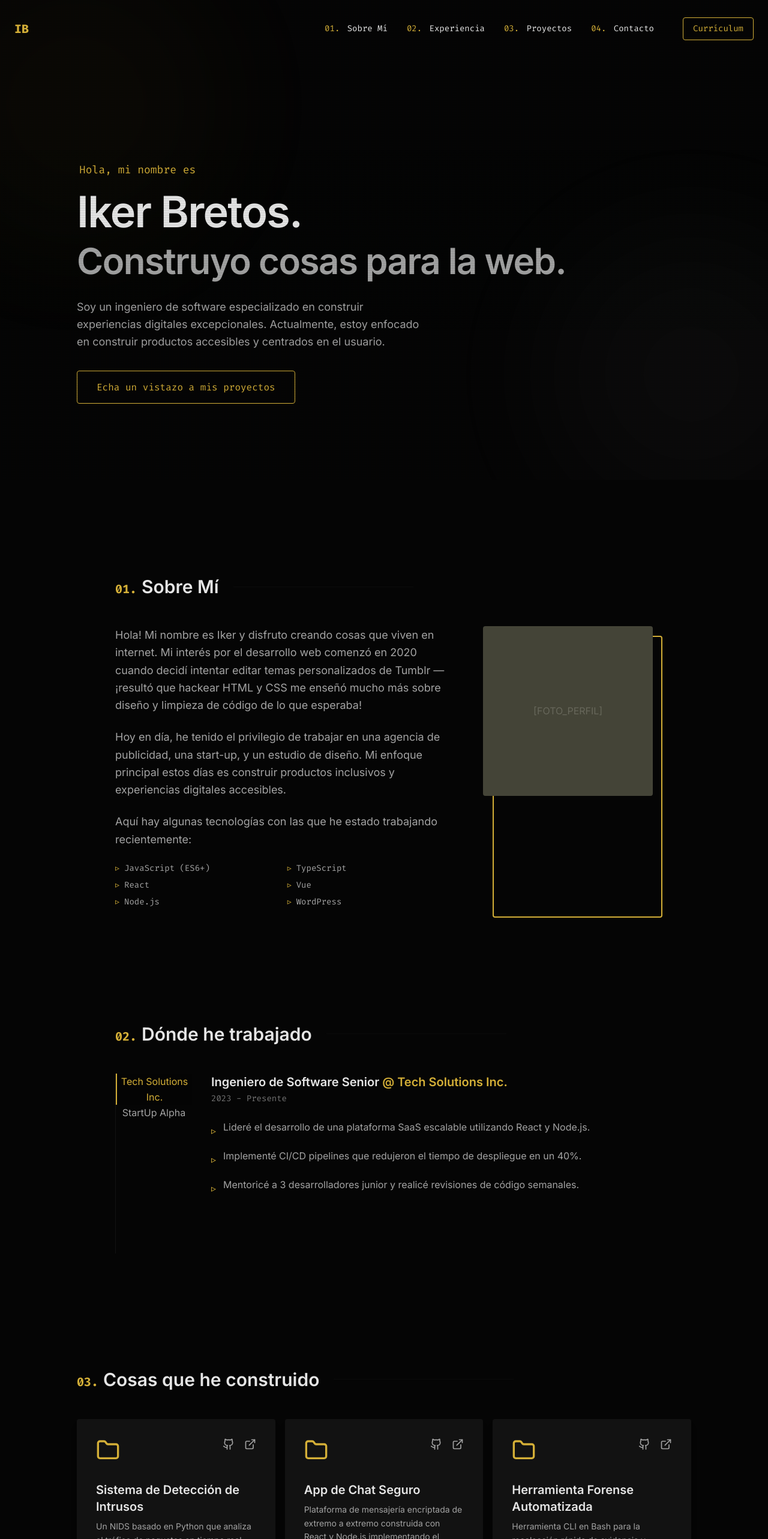
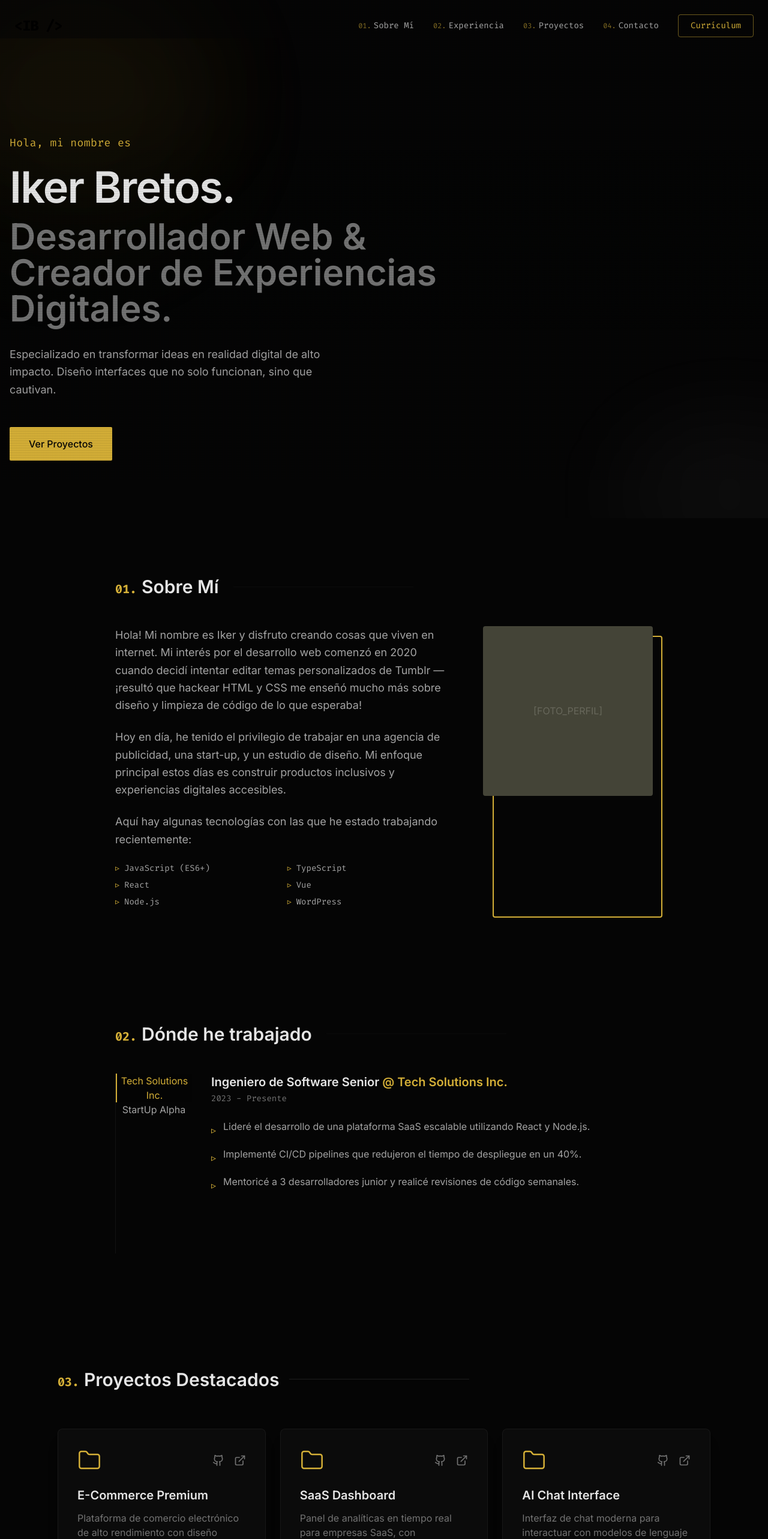
Before and after one commit to ikerbretos/ikerbretos.github.io, a React (Vite) app: page / in a window 1280 px wide. Shown: the top 2566 px of the page at 60% size. Built offline with nearby package versions, Linux system fonts and the light colour scheme.

Commit message:
feat: Elevate to Ultra-Premium Gold/Black aesthetic

```diff
--- a/src/components/Hero.tsx
+++ b/src/components/Hero.tsx
@@ -3,52 +3,71 @@ import { motion } from 'framer-motion';
 
 export const Hero: React.FC = () => {
     return (
-        <section id="hero" className="min-h-screen flex items-center justify-center px-4 md:px-24">
-            <div className="container max-w-5xl">
+        <section id="hero" className="min-h-screen flex items-center justify-center pt-16 relative overflow-hidden">
+            {/* Ambient Background Effect */}
+            <div className="absolute inset-0 pointer-events-none">
+                <div className="absolute top-[-10%] left-[-10%] w-[40%] h-[40%] bg-primary/5 rounded-full blur-[100px] animate-pulse"></div>
+                <div className="absolute bottom-[-10%] right-[-10%] w-[30%] h-[30%] bg-secondary/5 rounded-full blur-[100px] animate-pulse delay-1000"></div>
+            </div>
+
+            <div className="container mx-auto px-4 z-10">
                 <motion.div
                     initial={{ opacity: 0, y: 30 }}
                     animate={{ opacity: 1, y: 0 }}
-                    transition={{ duration: 0.5 }}
+                    transition={{ duration: 0.8, ease: "easeOut" }}
+                    className="max-w-3xl"
                 >
-                    <p className="font-mono text-primary mb-5 ml-1 text-lg">Hola, mi nombre es</p>
-                </motion.div>
+                    <motion.p
+                        initial={{ opacity: 0, x: -20 }}
+                        animate={{ opacity: 1, x: 0 }}
+                        transition={{ delay: 0.2, duration: 0.5 }}
+                        className="text-primary font-mono text-lg mb-6 tracking-wide"
+                    >
+                        Hola, mi nombre es
+                    </motion.p>
 
                     <motion.h1
-                    initial={{ opacity: 0, y: 30 }}
+                        initial={{ opacity: 0, y: 20 }}
                         animate={{ opacity: 1, y: 0 }}
-                    transition={{ duration: 0.5, delay: 0.1 }}
+                        transition={{ delay: 0.3, duration: 0.8 }}
                         className="text-5xl md:text-7xl font-bold text-secondary mb-4 tracking-tight"
                     >
                         Iker Bretos.
                     </motion.h1>
 
                     <motion.h2
-                    initial={{ opacity: 0, y: 30 }}
+                        initial={{ opacity: 0, y: 20 }}
                         animate={{ opacity: 1, y: 0 }}
-                    transition={{ duration: 0.5, delay: 0.2 }}
-                    className="text-4xl md:text-6xl font-bold text-text mb-8 tracking-tight"
+                        transition={{ delay: 0.5, duration: 0.8 }}
+                        className="text-4xl md:text-6xl font-bold text-text-dim mb-8 leading-tight"
                     >
-                    Construyo cosas para la web.
+                        <span className="text-gradient-gold">Desarrollador Web</span> & <br className="hidden md:block" />
+                        Creador de Experiencias Digitales.
                     </motion.h2>
 
                     <motion.p
-                    initial={{ opacity: 0, y: 30 }}
+                        initial={{ opacity: 0, y: 20 }}
                         animate={{ opacity: 1, y: 0 }}
-                    transition={{ duration: 0.5, delay: 0.3 }}
-                    className="text-text max-w-xl text-lg mb-12 leading-relaxed"
+                        transition={{ delay: 0.7, duration: 0.8 }}
+                        className="text-text text-lg max-w-xl mb-12 leading-relaxed"
                     >
-                    Soy un ingeniero de software especializado en construir experiencias digitales excepcionales.
-                    Actualmente, estoy enfocado en construir productos accesibles y centrados en el usuario.
+                        Especializado en transformar ideas en realidad digital de alto impacto.
+                        Diseño interfaces que no solo funcionan, sino que cautivan.
                     </motion.p>
 
                     <motion.div
-                    initial={{ opacity: 0, y: 30 }}
+                        initial={{ opacity: 0, y: 20 }}
                         animate={{ opacity: 1, y: 0 }}
-                    transition={{ duration: 0.5, delay: 0.4 }}
+                        transition={{ delay: 0.9, duration: 0.5 }}
                     >
-                    <a href="#projects" className="px-8 py-4 border border-primary text-primary rounded hover:bg-primary/10 transition-all font-mono">
-                        Echa un vistazo a mis proyectos
+                        <a
+                            href="#projects"
+                            className="group relative inline-flex items-center justify-center px-8 py-4 text-base font-medium text-bg bg-primary overflow-hidden transition-all duration-300 hover:scale-105 hover:shadow-[0_0_20px_rgba(212,175,55,0.3)] rounded-sm"
+                        >
+                            <span className="absolute w-0 h-0 transition-all duration-500 ease-out bg-white rounded-full group-hover:w-56 group-hover:h-56 opacity-10"></span>
+                            <span className="relative">Ver Proyectos</span>
                         </a>
+                    </motion.div>
                 </motion.div>
             </div>
         </section>
--- a/src/components/Navbar.tsx
+++ b/src/components/Navbar.tsx
@@ -1,9 +1,7 @@
 import React, { useState, useEffect } from 'react';
-import { motion, AnimatePresence } from 'framer-motion';
-import { Menu, X } from 'lucide-react';
+import { motion } from 'framer-motion';
 
 export const Navbar: React.FC = () => {
-    const [isOpen, setIsOpen] = useState(false);
     const [scrolled, setScrolled] = useState(false);
 
     useEffect(() => {
@@ -12,87 +10,52 @@ export const Navbar: React.FC = () => {
         return () => window.removeEventListener('scroll', handleScroll);
     }, []);
 
-    const navItems = [
-        { name: '01. Sobre Mí', href: '#about' },
-        { name: '02. Experiencia', href: '#experience' }, // Changed meaningful name for About/Education
-        { name: '03. Proyectos', href: '#projects' },
-        { name: '04. Contacto', href: '#contact' },
+    const links = [
+        { name: 'Sobre Mí', href: '#about' },
+        { name: 'Experiencia', href: '#experience' },
+        { name: 'Proyectos', href: '#projects' },
+        { name: 'Contacto', href: '#contact' },
     ];
 
     return (
-        <nav className={`fixed top-0 left-0 right-0 z-50 transition-all duration-300 ${scrolled ? 'h-20 bg-bg/90 backdrop-blur-md shadow-lg' : 'h-24 bg-transparent'}`}>
-            <div className="container h-full flex items-center justify-between px-6">
-                <a href="#" className="text-primary font-mono font-bold text-xl hover:text-primary/80 transition-colors">
-                    IB
+        <motion.nav
+            initial={{ y: -100 }}
+            animate={{ y: 0 }}
+            transition={{ duration: 0.8, ease: "circOut" }}
+            className={`fixed w-full z-50 transition-all duration-500 ${scrolled ? 'py-4 bg-bg/80 backdrop-blur-xl border-b border-white/5 shadow-2xl' : 'py-6 bg-transparent'
+                }`}
+        >
+            <div className="container mx-auto px-6 flex justify-between items-center">
+                <a href="#" className="relative group">
+                    {/* Logo Text with Gold Gradient */}
+                    <span className="text-2xl font-bold text-gradient-gold font-mono tracking-tighter">
+                        &lt;IB /&gt;
+                    </span>
+                    <span className="absolute -bottom-1 left-0 w-0 h-[2px] bg-primary transition-all duration-300 group-hover:w-full"></span>
                 </a>
 
-                {/* Desktop Nav */}
-                <div className="hidden md:flex items-center gap-8">
-                    {navItems.map((item, i) => (
-                        <motion.a
-                            key={item.name}
-                            href={item.href}
-                            initial={{ opacity: 0, y: -20 }}
-                            animate={{ opacity: 1, y: 0 }}
-                            transition={{ delay: i * 0.1 }}
-                            className="text-sm font-mono text-secondary hover:text-primary transition-colors"
+                <div className="hidden md:flex gap-8 items-center">
+                    {links.map((link, i) => (
+                        <a
+                            key={i}
+                            href={link.href}
+                            className="text-sm font-mono text-text hover:text-primary transition-colors relative group py-2"
                         >
-                            <span className="text-primary mr-1">{item.name.split('.')[0]}.</span>
-                            {item.name.split('.')[1]}
-                        </motion.a>
+                            <span className="text-primary/60 mr-1 text-xs">{`0${i + 1}.`}</span>
+                            {link.name}
+                            <span className="absolute bottom-0 left-0 w-full h-[1px] bg-primary scale-x-0 group-hover:scale-x-100 transition-transform origin-right group-hover:origin-left duration-300"></span>
+                        </a>
                     ))}
-                    <motion.a
+                    <a
                         href="/resume.pdf"
                         target="_blank"
-                        initial={{ opacity: 0, y: -20 }}
-                        animate={{ opacity: 1, y: 0 }}
-                        transition={{ delay: 0.5 }}
-                        className="px-4 py-2 border border-primary text-primary rounded hover:bg-primary/10 transition-colors font-mono text-sm ml-4"
+                        rel="noopener noreferrer"
+                        className="px-5 py-2 text-sm font-mono text-primary border border-primary/50 rounded hover:bg-primary/10 hover:border-primary transition-all duration-300 hover:shadow-[0_0_15px_rgba(212,175,55,0.2)]"
                     >
                         Currículum
-                    </motion.a>
+                    </a>
                 </div>
-
-                {/* Mobile Toggle */}
-                <button
-                    className="md:hidden text-primary"
-                    onClick={() => setIsOpen(!isOpen)}
-                >
-                    {isOpen ? <X size={30} /> : <Menu size={30} />}
-                </button>
             </div>
-
-            {/* Mobile Menu */}
-            <AnimatePresence>
-                {isOpen && (
-                    <motion.div
-                        initial={{ opacity: 0, x: '100%' }}
-                        animate={{ opacity: 1, x: 0 }}
-                        exit={{ opacity: 0, x: '100%' }}
-                        transition={{ type: "tween", duration: 0.3 }}
-                        className="fixed inset-0 z-40 bg-bg-light flex items-center justify-center md:hidden"
-                    >
-                        <div className="flex flex-col gap-8 text-center">
-                            {navItems.map((item) => (
-                                <a
-                                    key={item.name}
-                                    href={item.href}
-                                    onClick={() => setIsOpen(false)}
-                                    className="text-xl font-mono text-secondary hover:text-primary"
-                                >
-                                    {item.name}
-                                </a>
-                            ))}
-                            <a
-                                href="/resume.pdf"
-                                className="px-8 py-3 border border-primary text-primary rounded hover:bg-primary/10 font-mono"
-                            >
-                                Currículum
-                            </a>
-                        </div>
-                    </motion.div>
-                )}
-            </AnimatePresence>
-        </nav>
+        </motion.nav>
     );
 };
--- a/src/components/Projects.tsx
+++ b/src/components/Projects.tsx
@@ -1,81 +1,86 @@
 import React from 'react';
 import { motion } from 'framer-motion';
-import { Github, ExternalLink, Folder } from 'lucide-react';
+import { Folder, Github, ExternalLink } from 'lucide-react';
 
 export const Projects: React.FC = () => {
     const projects = [
         {
-            title: "Sistema de Detección de Intrusos",
-            description: "Un NIDS basado en Python que analiza el tráfico de paquetes en tiempo real para detectar patrones anómalos y posibles exploits.",
-            tags: ["Python", "Scapy", "Machine Learning"],
+            title: "E-Commerce Premium",
+            description: "Plataforma de comercio electrónico de alto rendimiento con diseño minimalista y pagos seguros.",
+            tech: ["Next.js", "Stripe", "Tailwind", "PostgreSQL"],
             github: "#",
-            demo: "#"
+            external: "#"
         },
         {
-            title: "App de Chat Seguro",
-            description: "Plataforma de mensajería encriptada de extremo a extremo construida con React y Node.js implementando el protocolo Signal.",
-            tags: ["React", "Node.js", "Criptografía"],
+            title: "SaaS Dashboard",
+            description: "Panel de analíticas en tiempo real para empresas SaaS, con visualización de datos avanzada.",
+            tech: ["React", "D3.js", "Firebase", "Material UI"],
             github: "#",
-            demo: "#"
+            external: "#"
         },
         {
-            title: "Herramienta Forense Automatizada",
-            description: "Herramienta CLI en Bash para la recolección rápida de evidencia y análisis de logs en servidores Linux comprometidos.",
-            tags: ["Bash", "Linux", "Forense"],
+            title: "AI Chat Interface",
+            description: "Interfaz de chat moderna para interactuar con modelos de lenguaje grandes (LLMs).",
+            tech: ["TypeScript", "OpenAI API", "Vite", "Zustand"],
             github: "#",
-            demo: "#"
-        },
-        {
-            title: "NeonMint Portfolio",
-            description: "Este sitio web. Un portafolio personal minimalista basado en el diseño NeonMint.",
-            tags: ["React", "Tailwind", "Vite"],
-            github: "#",
-            demo: "#"
+            external: "#"
         }
     ];
 
     return (
         <section id="projects" className="py-24 px-4 md:px-24">
-            <div className="container max-w-5xl mx-auto">
+            <div className="container max-w-6xl mx-auto">
                 <motion.div
                     initial={{ opacity: 0, y: 20 }}
                     whileInView={{ opacity: 1, y: 0 }}
                     viewport={{ once: true }}
-                    className="flex items-center gap-6 mb-12"
+                    className="flex items-center gap-4 mb-16"
                 >
                     <h2 className="text-3xl font-bold text-secondary flex items-baseline">
                         <span className="text-primary font-mono text-xl mr-2">03.</span>
-                        Cosas que he construido
+                        Proyectos Destacados
                     </h2>
-                    <div className="h-[1px] flex-grow bg-bg-light/50 max-w-[300px]"></div>
+                    <div className="h-[1px] flex-grow bg-white/10 max-w-[300px]"></div>
                 </motion.div>
 
-                <div className="grid md:grid-cols-2 lg:grid-cols-3 gap-4">
-                    {projects.map((project, idx) => (
+                <div className="grid grid-cols-1 md:grid-cols-2 lg:grid-cols-3 gap-6">
+                    {projects.map((project, i) => (
                         <motion.div
-                            key={project.title}
-                            initial={{ opacity: 0, y: 20 }}
+                            key={i}
+                            initial={{ opacity: 0, y: 30 }}
                             whileInView={{ opacity: 1, y: 0 }}
                             viewport={{ once: true }}
-                            transition={{ delay: idx * 0.1 }}
-                            className="bg-bg-light p-8 rounded shadow-lg hover:-translate-y-2 transition-transform duration-300 group flex flex-col h-full"
+                            transition={{ delay: i * 0.1, duration: 0.5 }}
+                            whileHover={{ y: -10 }}
+                            className="bg-bg-light/50 backdrop-blur-sm p-8 rounded-lg shadow-xl border border-white/5 hover:border-primary/30 transition-all duration-300 group flex flex-col h-full hover:shadow-[0_10px_30px_-10px_rgba(0,0,0,0.5)]"
                         >
-                            <div className="flex justify-between items-start mb-8">
-                                <Folder size={40} className="text-primary" />
-                                <div className="flex gap-4">
-                                    <a href={project.github} className="text-text hover:text-primary transition-colors"><Github size={20} /></a>
-                                    <a href={project.demo} className="text-text hover:text-primary transition-colors"><ExternalLink size={20} /></a>
+                            <div className="flex justify-between items-center mb-6">
+                                <div className="text-primary">
+                                    <Folder size={40} strokeWidth={1.5} />
+                                </div>
+                                <div className="flex gap-4 text-text-dim">
+                                    <a href={project.github} className="hover:text-primary transition-colors">
+                                        <Github size={20} />
+                                    </a>
+                                    <a href={project.external} className="hover:text-primary transition-colors">
+                                        <ExternalLink size={20} />
+                                    </a>
                                 </div>
                             </div>
 
-                            <h3 className="text-xl font-bold text-secondary mb-2 group-hover:text-primary transition-colors">{project.title}</h3>
-                            <p className="text-text mb-6 text-sm leading-relaxed flex-grow">
+                            <h3 className="text-xl font-bold text-secondary mb-3 group-hover:text-primary transition-colors">
+                                {project.title}
+                            </h3>
+
+                            <p className="text-text-dim mb-6 flex-grow ">
                                 {project.description}
                             </p>
 
-                            <ul className="flex flex-wrap gap-x-4 gap-y-2 font-mono text-xs text-text-dim mt-auto">
-                                {project.tags.map(tag => (
-                                    <li key={tag}>{tag}</li>
+                            <ul className="flex flex-wrap gap-3 font-mono text-xs text-text/80">
+                                {project.tech.map((t, idx) => (
+                                    <li key={idx} className="bg-primary/5 px-2 py-1 rounded text-primary/80">
+                                        {t}
+                                    </li>
                                 ))}
                             </ul>
                         </motion.div>
--- a/src/index.css
+++ b/src/index.css
@@ -5,32 +5,6 @@
 :root {
   --color-bg: #050505;
   --color-primary: #D4AF37;
-  --color-secondary: #E5E5E5;
-  --color-text: #A3A3A3;
-}
-
-@layer base {
-  body {
-    @apply bg-bg text-text font-sans antialiased leading-relaxed;
-  }
-
-  h1,
-  h2,
-  h3,
-  h4,
-  h5,
-  h6 {
-    @apply text-secondary font-bold;
-  }
-
-  ::selection {
-    @apply bg-primary/20 text-primary;
-  }
-}
-
-/* Custom Scrollbar */
-::-webkit-scrollbar {
-  width: 10px;
 }
 
 ::-webkit-scrollbar-track {
```
Also changed, not shown: 5 other files (tests, documents, lock files or other folders). Lines whose indentation alone changed are shown as unchanged.
